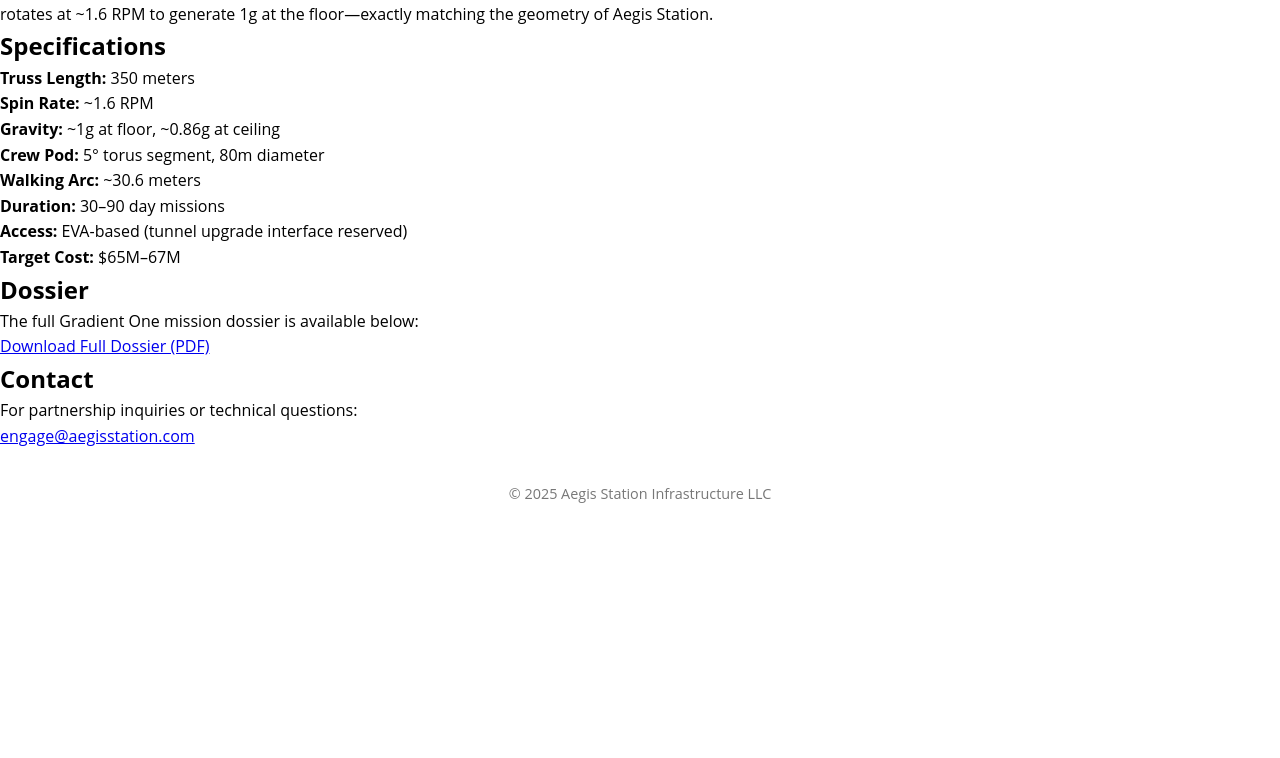
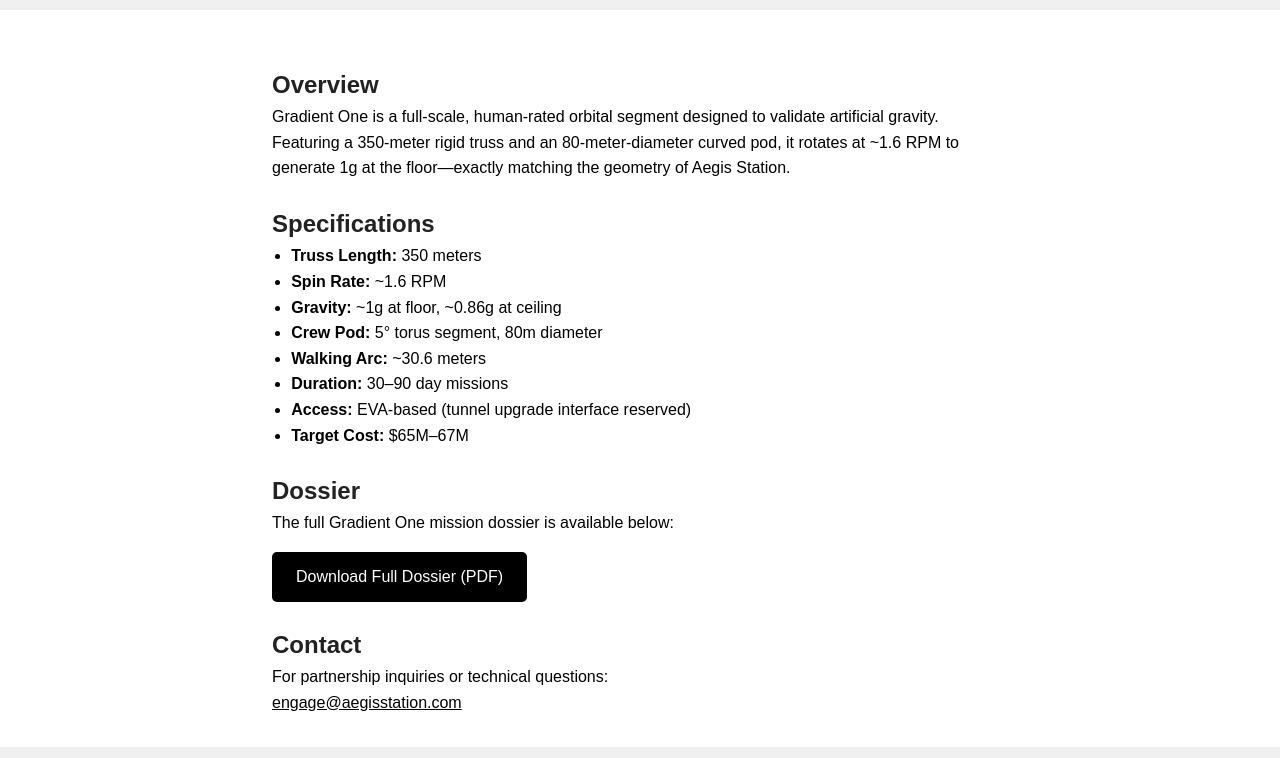
Before and after one commit to AaronSmithC/webpage, a plain HTML site: page gradientone.html in a window 1280 px wide. Shown: the part 139-897 px from the top of the page. Before the commit the page ends 800 px from the top, so only its background shows below. Drawn offline with Linux system fonts and the light colour scheme.

Commit message:
Add files via upload

```diff
--- a/gradientone.html
+++ b/gradientone.html
@@ -6,10 +6,57 @@
   <title>Gradient One | Aegis Station</title>
   <meta name="description" content="Gradient One is the first artificial gravity orbital segment—spinning at 350 meters to create 1g at the floor. A full-scale testbed for Aegis Station and beyond." />
   <link rel="stylesheet" href="/style.css" />
+
   <style>
     body {
       background-color: white;
       color: black;
+      font-family: sans-serif;
+      line-height: 1.6;
+      margin: 0;
+    }
+
+    main {
+      max-width: 800px;
+      margin: 0 auto;
+      padding: 2rem;
+    }
+
+    header, footer {
+      text-align: center;
+      padding: 1.5rem;
+      background-color: #f0f0f0;
+    }
+
+    h1, h2 {
+      margin-top: 1.5rem;
+      color: #222;
+    }
+
+    ul {
+      padding-left: 1.2rem;
+    }
+
+    .button {
+      display: inline-block;
+      padding: 0.75rem 1.5rem;
+      margin-top: 1rem;
+      background-color: black;
+      color: white;
+      text-decoration: none;
+      border-radius: 5px;
+    }
+
+    .button:hover {
+      background-color: #333;
+    }
+
+    a {
+      color: black;
+    }
+
+    a:hover {
+      text-decoration: underline;
     }
   </style>
 </head>
```
